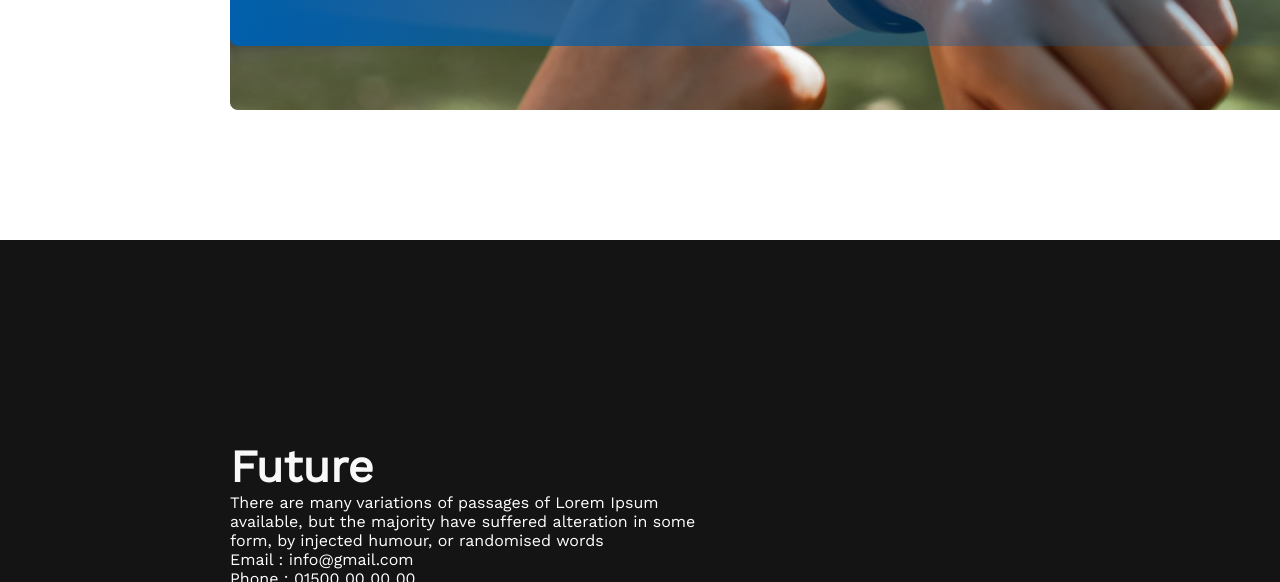
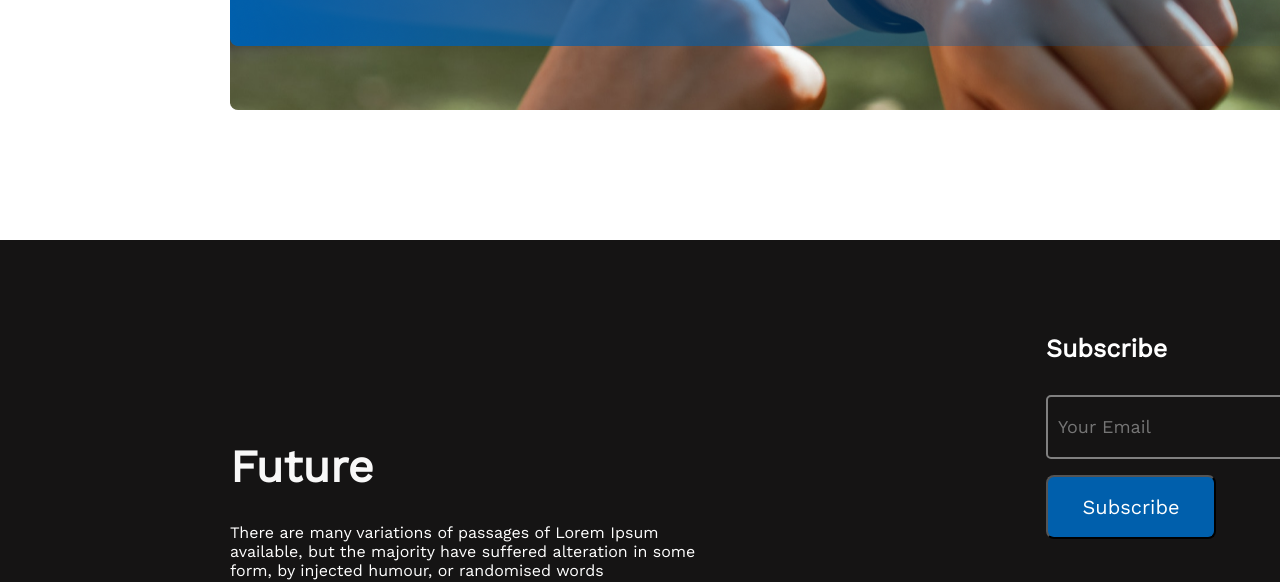
Before and after one commit to KamruzzamanShiblu/new-year-new-me, a plain HTML site: page index.html in a window 1280 px wide. Shown: the part 2448-3030 px from the top of the page. Drawn offline with nearby package versions, Linux system fonts and the light colour scheme.

Commit message:
i am done

```diff
--- a/index.html
+++ b/index.html
@@ -97,13 +97,13 @@
 
                 <div class="future-container">
                     <h1 class="icon-title">Future</h1>
-                    <p class="icon-description">There are many variations of passages of Lorem Ipsum available, but the majority have suffered alteration in some form, by injected humour, or randomised words</p>
+                    <p class="icon-description">There are many variations of passages of Lorem Ipsum available, but the majority have suffered alteration in some form, by injected humour, or randomised words</p>  <br>
                     <p>
                         Email : info@gmail.com
                     </p>
                     <p>
                         Phone : 01500 00 00 00
-                    </p>
+                    </p> <br> <br>
                     <img src="images/icons/fb.png" alt="">
 
                     <img src="images/icons/twitter.png" alt="">
@@ -112,7 +112,9 @@
                 </div>
 
                 <div class="subscribe-container">
-
+                      <h1 class="subscribe-title">Subscribe</h1>
+                      <input type="text" name="" id="" placeholder="Your Email">
+                      <button class="btn-subscribe">Subscribe</button>
                 </div>
         </div>
 
--- a/style.css
+++ b/style.css
@@ -194,7 +194,45 @@ background: #151414;
         font-size: 45px;
 
         color: #F8F8F8;
+        margin-bottom: 30px;
 }
 .icon-description{
         color: #FFFFFF;
 }
+
+/* subscribe styles */
+.subscribe-container{
+        position: absolute;
+        width: 325px;
+height: 204px;
+left: 1046px;
+top: 2781.96px;
+}
+.subscribe-container input{
+        width: 325px;
+        height: 64px;
+        font-size: 18px;
+        font-weight: 500px;
+        border: 2px solid gray;
+        border-radius: 5px;
+        color: #F3F3F3;
+        margin-bottom: 16px;
+        background: #151414;
+        padding: 10px;
+}
+.subscribe-title{
+        font-weight: 600;
+        font-size: 25px;
+        color: #FFFFFF;
+        margin-bottom:32px;
+
+}
+.btn-subscribe{
+        width: 170.11px;
+        height: 64px;
+        font-size: 20px;
+        font-weight: 600px;
+        background-color: #005FAC;
+        color: #FFFFFF;
+        border-radius: 8px;
+}
```
